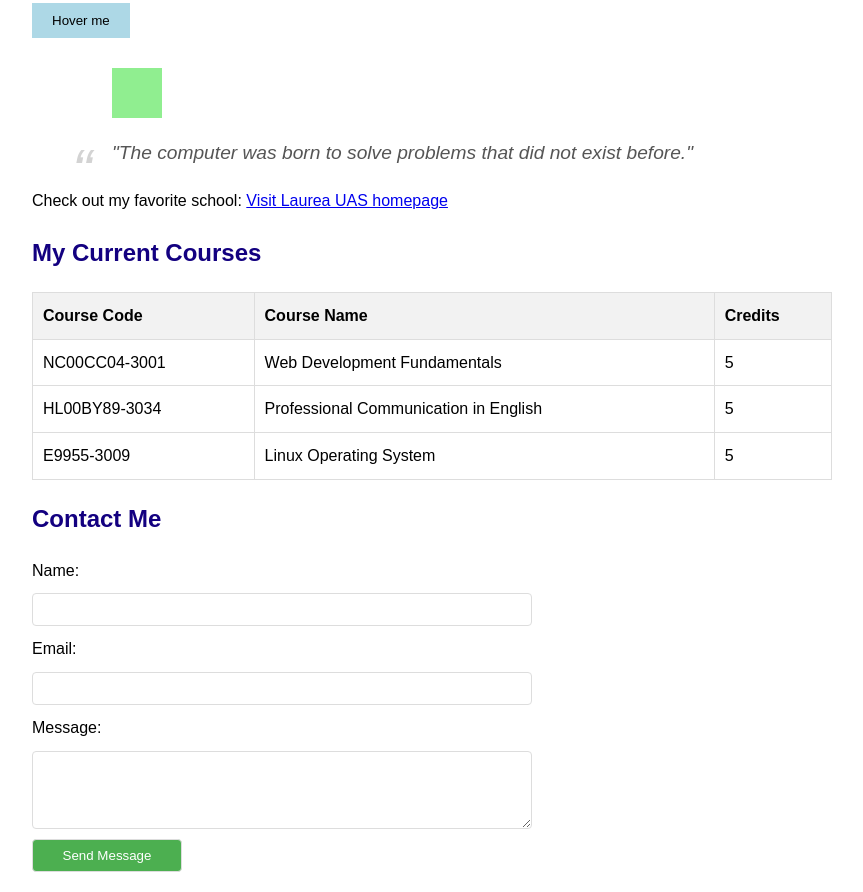
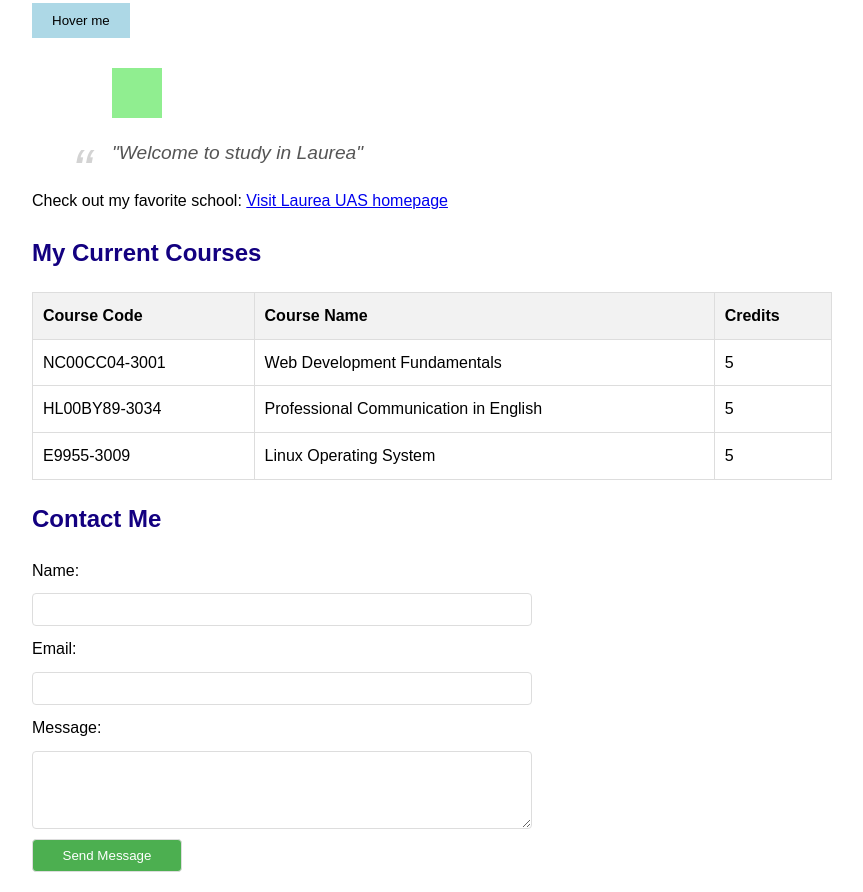
Before and after one commit to QLi2025/Web-Sivuston-kehittaminen, a plain HTML site: page Workshop 03/Index.html in a window 1280 px wide. Shown: the part 857-1749 px from the top of the page, without its empty margins (208-1071 px from the left). Drawn offline with Linux system fonts and the light colour scheme.

Commit message:
Workshop 03 Advanced CSS

```diff
--- a/Workshop 03/Index.html
+++ b/Workshop 03/Index.html
@@ -172,7 +172,7 @@
     <div class="animation-box"></div>
 
     <blockquote class="quote">
-        "The computer was born to solve problems that did not exist before."
+        "Welcome to study in Laurea"
     </blockquote>
 
     <p>Check out my favorite school:
```
